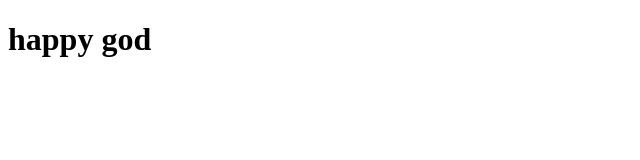
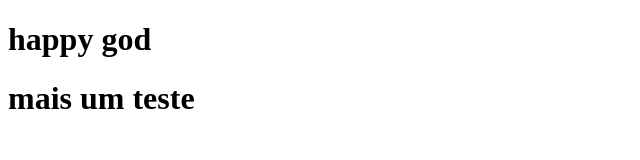
Before and after one commit to Lucas-Aurelio03/projeto_church02, a plain HTML site: page index.html in a window 1280 px wide. Shown: the whole page, without its empty margins (0-640 px from the left). Drawn offline with Linux system fonts and the light colour scheme.

Commit message:
alteração

```diff
--- a/index.html
+++ b/index.html
@@ -7,5 +7,6 @@
 </head>
 <body>
     <h1>happy god</h1>
+    <h1>mais um teste</h1>
 </body>
 </html>
```
